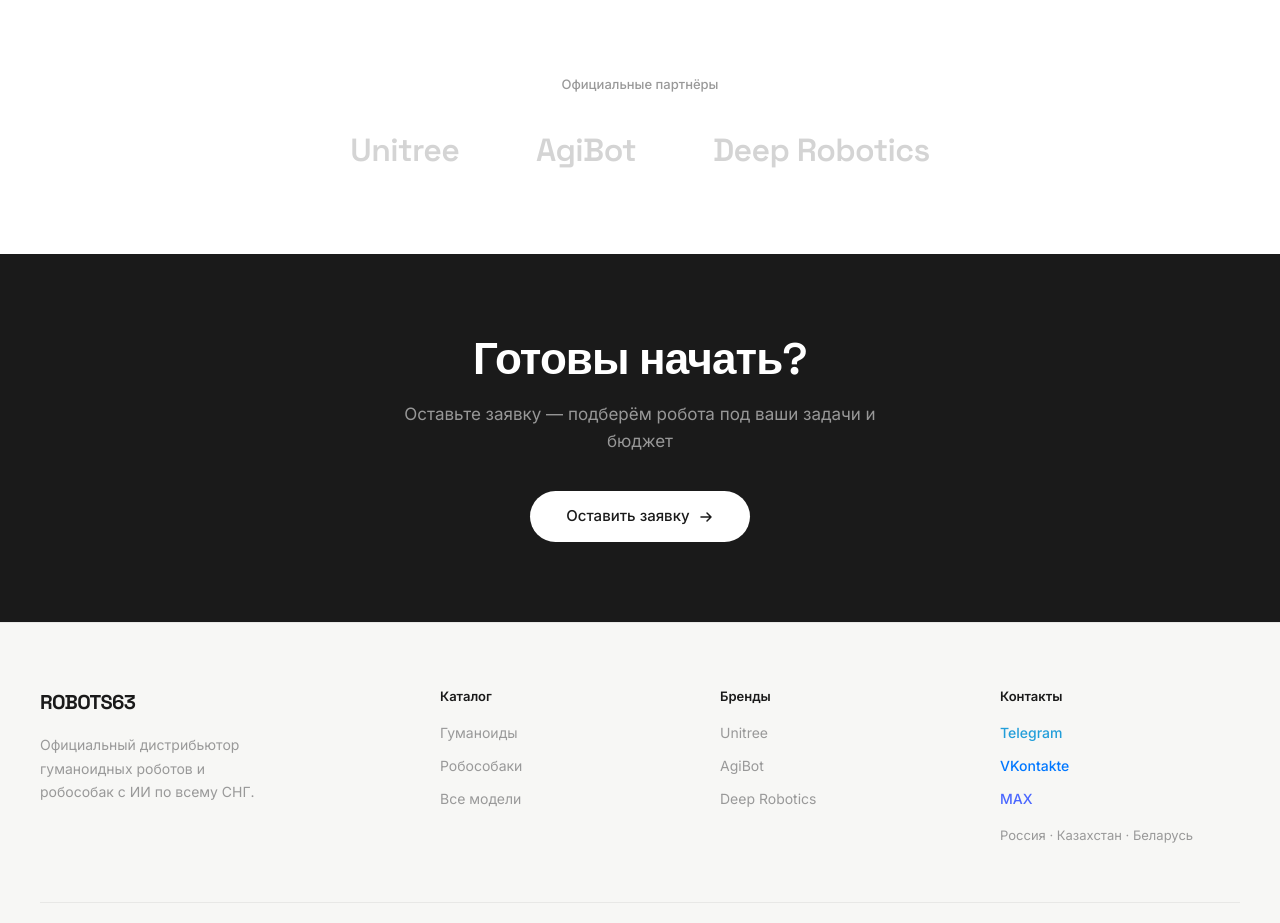
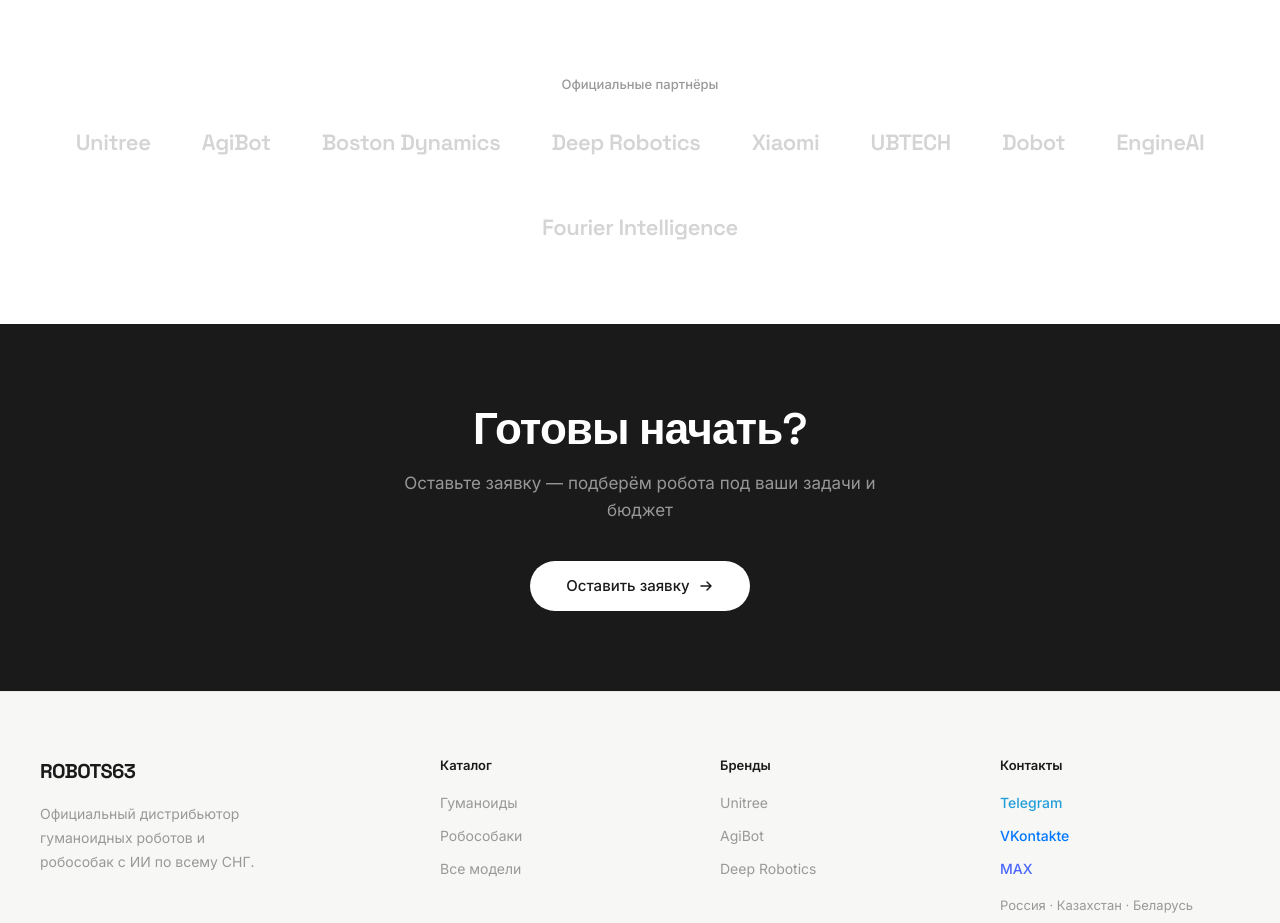
Before and after one commit to qqyuno/LEVL, a Next.js app in the folder robots63/site/: page / in a window 1280 px wide. Shown: the part 4140-5063 px from the top of the page. Built offline with nearby package versions, Linux system fonts and the light colour scheme.

Commit message:
feat: all 9 brands on homepage + new T-800 image

```diff
--- a/robots63/site/src/components/HomeClient.tsx
+++ b/robots63/site/src/components/HomeClient.tsx
@@ -352,11 +352,11 @@
             <div style={{ fontFamily: "var(--font-body)", fontSize: 13, fontWeight: 500, color: "var(--fg-muted)", marginBottom: 32 }}>
               Официальные партнёры
             </div>
-            <div style={{ display: "flex", justifyContent: "center", alignItems: "center", gap: "clamp(32px, 6vw, 80px)", flexWrap: "wrap" as const }}>
-              {["Unitree", "AgiBot", "Deep Robotics"].map((b) => (
+            <div style={{ display: "flex", justifyContent: "center", alignItems: "center", gap: "clamp(24px, 4vw, 56px)", flexWrap: "wrap" as const }}>
+              {["Unitree", "AgiBot", "Boston Dynamics", "Deep Robotics", "Xiaomi", "UBTECH", "Dobot", "EngineAI", "Fourier Intelligence"].map((b) => (
                 <Link key={b} href={`/catalog?brand=${encodeURIComponent(b)}`} style={{
                   fontFamily: "var(--font-heading)", fontWeight: 600,
-                  fontSize: "clamp(20px, 3vw, 32px)", color: "#D4D4D4",
+                  fontSize: "clamp(14px, 2vw, 22px)", color: "#D4D4D4",
                   textDecoration: "none", letterSpacing: "-0.02em",
                   transition: "color 0.3s var(--ease-out)",
                 }}
--- a/robots63/site/src/lib/products.ts
+++ b/robots63/site/src/lib/products.ts
@@ -293,7 +293,7 @@
     tagline: "Полноразмерный гуманоид — 29 DOF, 1.5 м/с, мощный AI-модуль",
     description:
       "EngineAI T800 — полноразмерный гуманоидный робот от китайского разработчика EngineAI. Высота 173 см, вес 75 кг, 29 степеней свободы. Предназначен для промышленной автоматизации, сервисных задач и научных исследований. Оснащён мощным вычислительным модулем для обработки AI-задач в реальном времени: компьютерное зрение, планирование движений и автономная навигация. Открытый SDK позволяет разработчикам создавать собственные алгоритмы.",
-    image: "/robots/t800.webp",
+    image: "/robots/t800.png",
     hasAI: true,
     videoId: "k6PxMK_L0LY",
     updatedAt: "2025-04-18",
```
Also changed, not shown: robots63/site/public/robots/t800.png (added).
